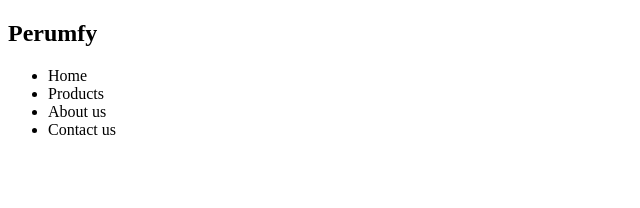
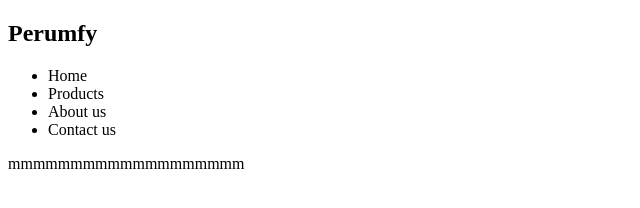
Before and after one commit to Saishanjay/Session_management, a plain HTML site: page index.html in a window 1280 px wide. Shown: the whole page, without its empty margins (0-640 px from the left). Drawn offline with Linux system fonts and the light colour scheme.

Commit message:
pulled from branch2

```diff
--- a/index.html
+++ b/index.html
@@ -20,7 +20,7 @@
 
     </div>
     <div class="searchbar">
-
+mmmmmmmmmmmmmmmmmmm
 
     </div>
     <div class="products">
```
